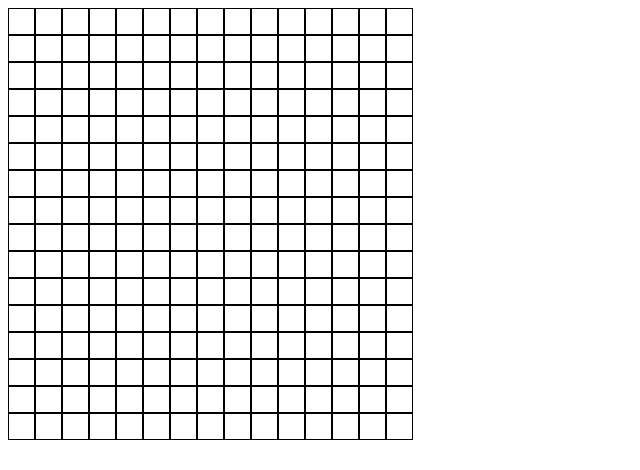
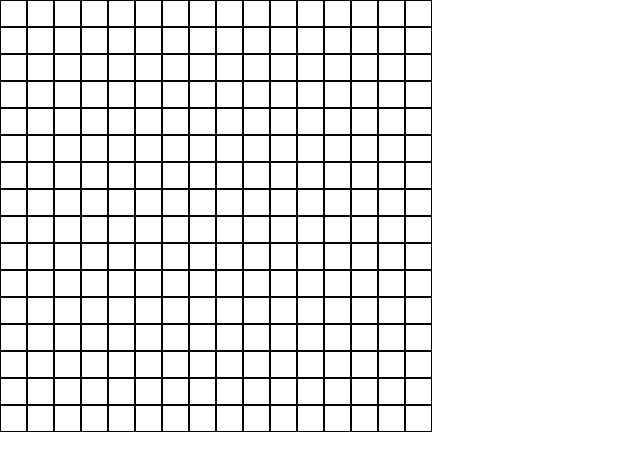
Before and after one commit to mpetkov228/etch-a-sketch, a plain HTML site: page index.html in a window 1280 px wide. Shown: the whole page, without its empty margins (0-640 px from the left). Drawn offline with Linux system fonts and the light colour scheme.

Commit message:
Change styling for grid creation

```diff
--- a/script.js
+++ b/script.js
@@ -1,4 +1,5 @@
 const container = document.querySelector('.container');
+container.style.width = `${16 * 27}px`;
 
 function createPad() {
     for (let i = 0; i < 256; i++) {
--- a/style.css
+++ b/style.css
@@ -1,3 +1,8 @@
+* {
+    margin: 0;
+    padding: 0;
+}
+
 .container {
     display: flex;
     flex-wrap: wrap;
@@ -8,9 +13,3 @@
     height: 25px;
     border: 1px solid black;
 }
-
-.cell:nth-child(16n + 1) {
-    width: 100%;
-    border: 0;
-    height: 0;
-}
```
